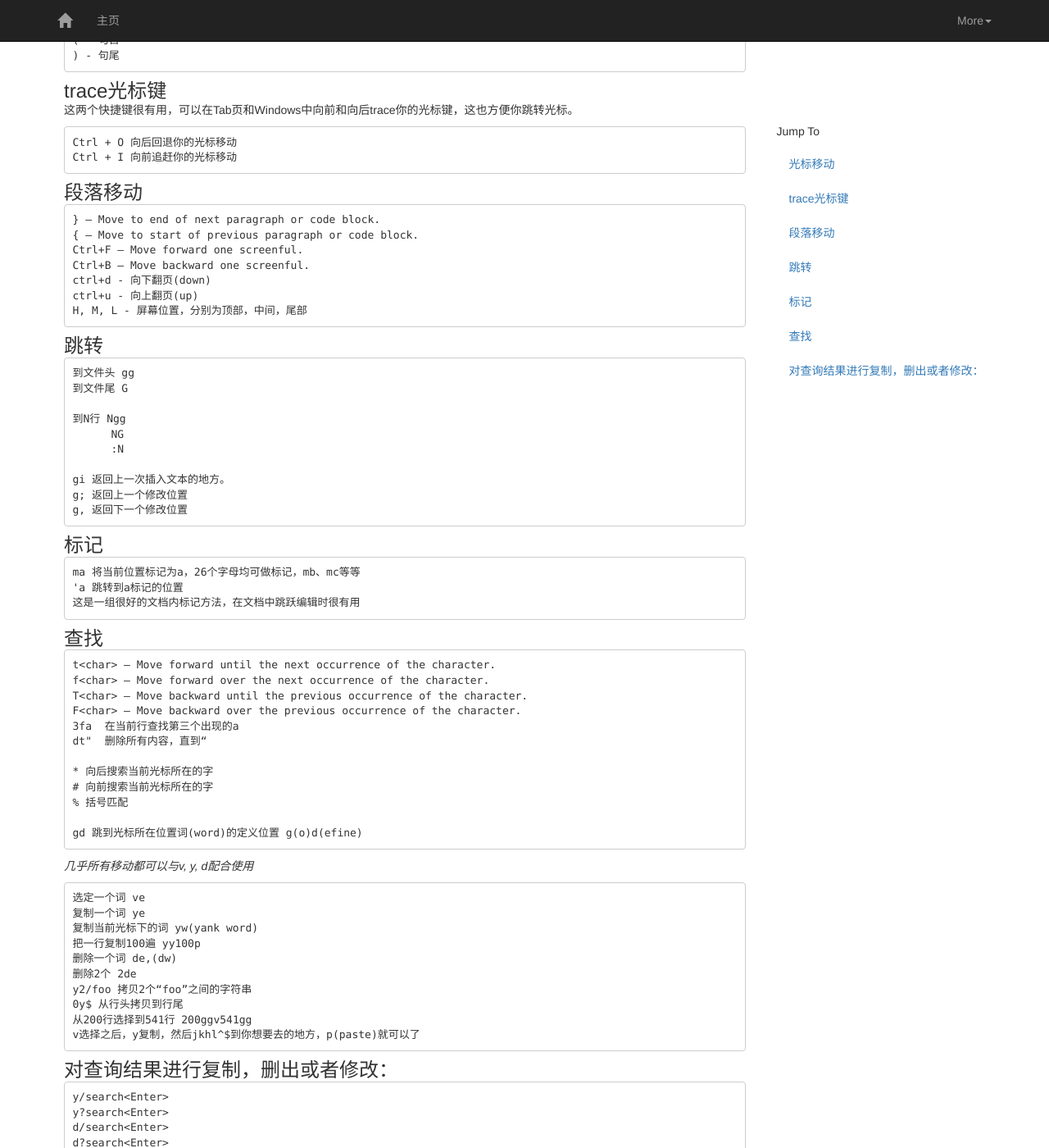
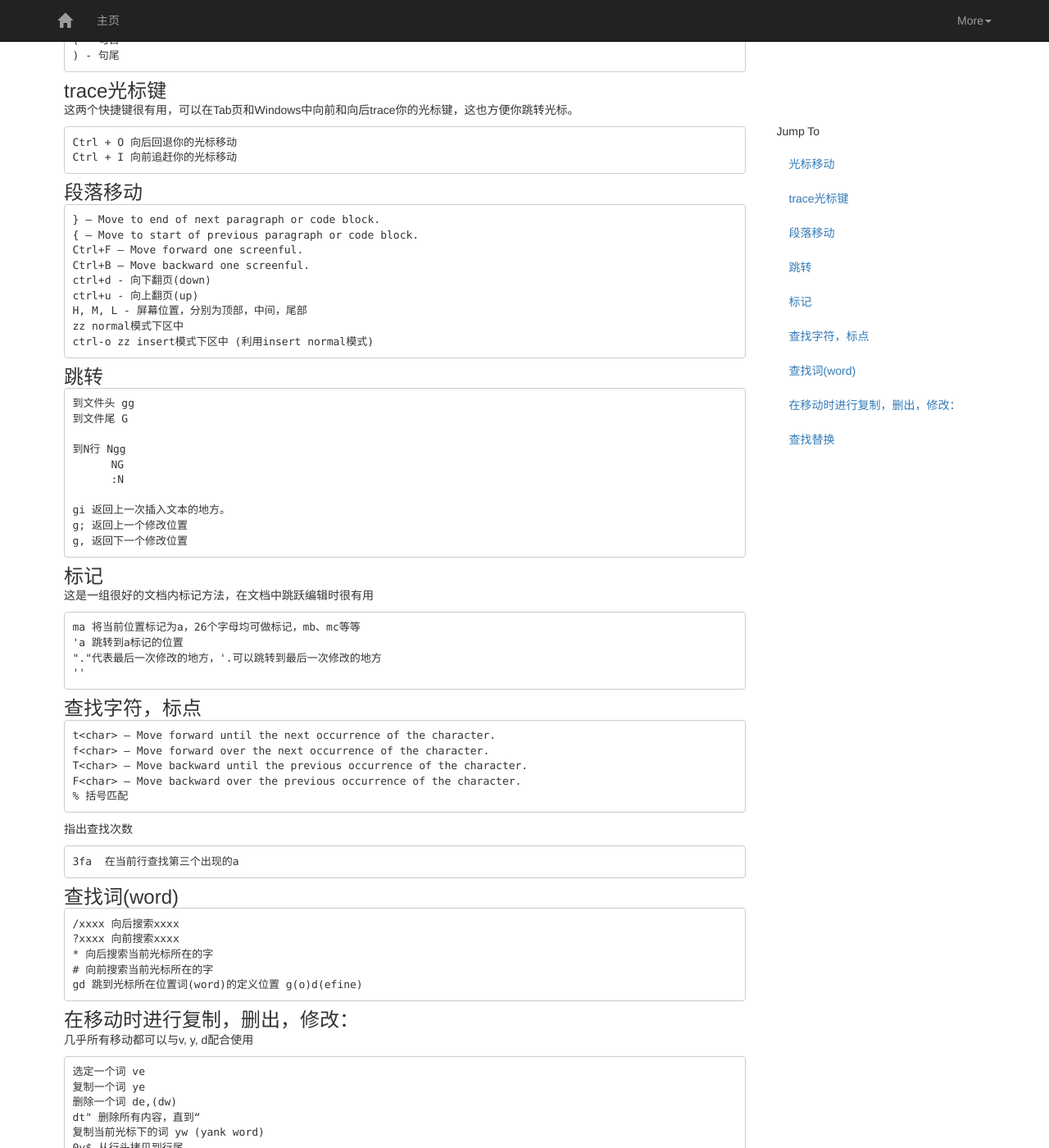
Before and after one commit to mapan1984/mapan1984.github.io, a Jekyll site: the page built from _posts/2016-04-22-vim-移动.md, in a window 1280 px wide and 1400 px high, scrolled down 340 px. Shown: the whole window at 82% size. Built offline with Jekyll 4.4.1, drawn with Linux system fonts in a browser that asks for light colours; some of the changed text lies outside the part shown.

Commit message:
add somethings in vim

```diff
--- a/_posts/2016-04-22-vim-移动.md
+++ b/_posts/2016-04-22-vim-移动.md
@@ -8,9 +8,9 @@ tags: [vim]
 ### 光标移动
 
     h, j, k, l
-    w, W - 下一个词首
+    w, W - 下一个词首(跳过标点)
     e, E - 下一个词尾
-    b, B - 回退一个词
+    b, B - 回退一个词(跳过标点)
     到这一行的最开头 0
     到这一行的非空白最开头 ^
     到这行的行尾 $
@@ -34,6 +34,8 @@ tags: [vim]
     ctrl+d - 向下翻页(down)
     ctrl+u - 向上翻页(up)
     H, M, L - 屏幕位置，分别为顶部，中间，尾部
+    zz normal模式下区中
+    ctrl-o zz insert模式下区中 (利用insert normal模式)
 
 ### 跳转
 
@@ -50,43 +52,59 @@ tags: [vim]
 
 ### 标记
 
+这是一组很好的文档内标记方法，在文档中跳跃编辑时很有用
+
     ma 将当前位置标记为a，26个字母均可做标记，mb、mc等等
     'a 跳转到a标记的位置
-    这是一组很好的文档内标记方法，在文档中跳跃编辑时很有用
+    "."代表最后一次修改的地方，'.可以跳转到最后一次修改的地方
+    ''
 
-### 查找
+### 查找字符，标点
 
     t<char> — Move forward until the next occurrence of the character.
     f<char> — Move forward over the next occurrence of the character.
     T<char> — Move backward until the previous occurrence of the character.
     F<char> — Move backward over the previous occurrence of the character.
+    % 括号匹配
+
+指出查找次数
+
     3fa  在当前行查找第三个出现的a
-    dt"  删除所有内容，直到“
 
+### 查找词(word)
+
+    /xxxx 向后搜索xxxx
+    ?xxxx 向前搜索xxxx
     * 向后搜索当前光标所在的字
     # 向前搜索当前光标所在的字
-    % 括号匹配
-
     gd 跳到光标所在位置词(word)的定义位置 g(o)d(efine)
 
-*几乎所有移动都可以与v, y, d配合使用*
+### 在移动时进行复制，删出，修改：
+
+几乎所有移动都可以与v, y, d配合使用
 
     选定一个词 ve
     复制一个词 ye
-    复制当前光标下的词 yw(yank word)
-    把一行复制100遍 yy100p
     删除一个词 de,(dw)
-    删除2个 2de
-    y2/foo 拷贝2个“foo”之间的字符串
+    dt" 删除所有内容，直到“
+    复制当前光标下的词 yw (yank word)
     0y$ 从行头拷贝到行尾
     从200行选择到541行 200ggv541gg
-    v选择之后，y复制，然后jkhl^$到你想要去的地方，p(paste)就可以了
+    y/xxxx<Enter>
+    y?xxxx<Enter>
+    d/xxxx<Enter>
+    d?xxxx<Enter>
+    c/xxxx<Enter>
+    c?xxxx<Enter>
 
-### 对查询结果进行复制，删出或者修改：
+还可以与重复配合,如:
 
-    y/search<Enter>
-    y?search<Enter>
-    d/search<Enter>
-    d?search<Enter>
-    c/search<Enter>
-    c?search<Enter>
+    y2/foo 拷贝2个“foo”之间的字符串
+
+以上的`d`,`v`,`y`可自由替换，均有作用
+
+### 查找替换
+
+    :%s/a/b/g
+    :%s/^/b/g
+    :%s/$/b/g
```
Also changed, not shown: _posts/2016-04-10-vim-奇技淫巧.md (+93 -59 lines), _posts/2016-04-22-vim-窗口.md (+3 -1 lines).
